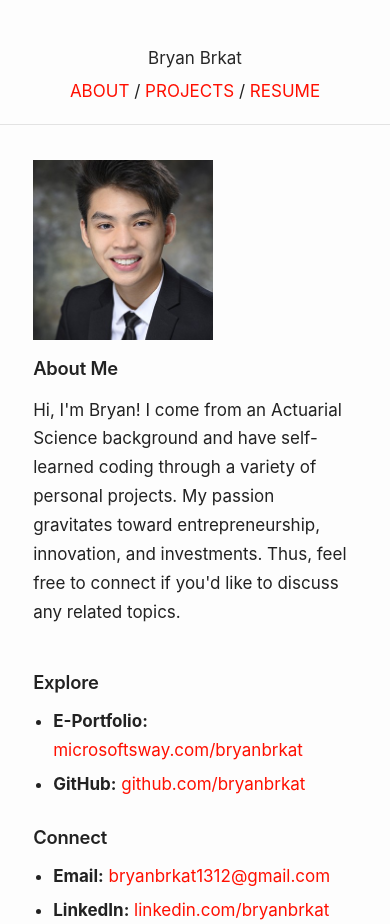
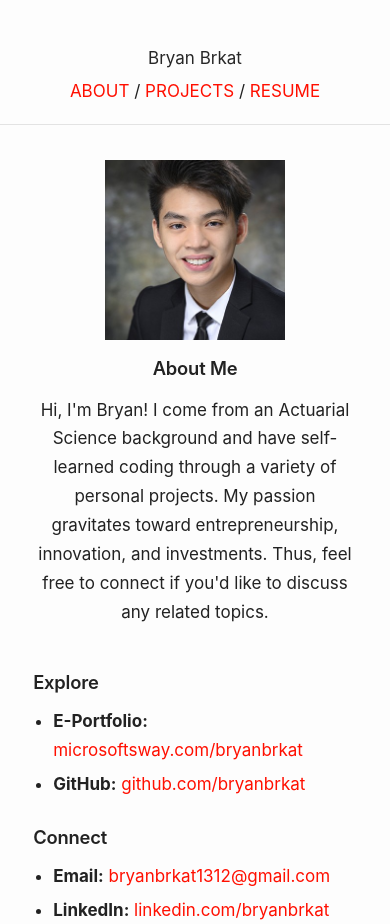
Before and after one commit to Bryan-Brkat/personal-portfolio, a Jekyll site: the page built from index.md, in a window 390 px wide. Built offline with Jekyll 4.4.1, drawn with Linux system fonts in a browser that asks for light colours; some web fonts are replaced.

Commit message:
Fix mobile UI image centering and video width

```diff
--- a/css/main.scss
+++ b/css/main.scss
@@ -125,10 +125,23 @@ code, pre, kbd, samp {
   .about-intro {
     flex-direction: column;
     gap: 1rem;
+    align-items: center; /* This centers the image and text block */
+    text-align: center;  /* This centers your text paragraph */
   }
 
   .about-intro img.profile-picture {
     width: 180px !important;
     height: 180px !important;
+    margin: 0 auto !important; /* This forces the image exactly to the middle */
   }
 }
+
+/* =========================
+   Responsive Embedded Videos
+   ========================= */
+
+.content iframe {
+  max-width: 100%;
+  height: auto;
+  aspect-ratio: 16 / 9; /* Keeps the standard YouTube video proportions */
+}
```
Also changed, not shown: 1 other file.
